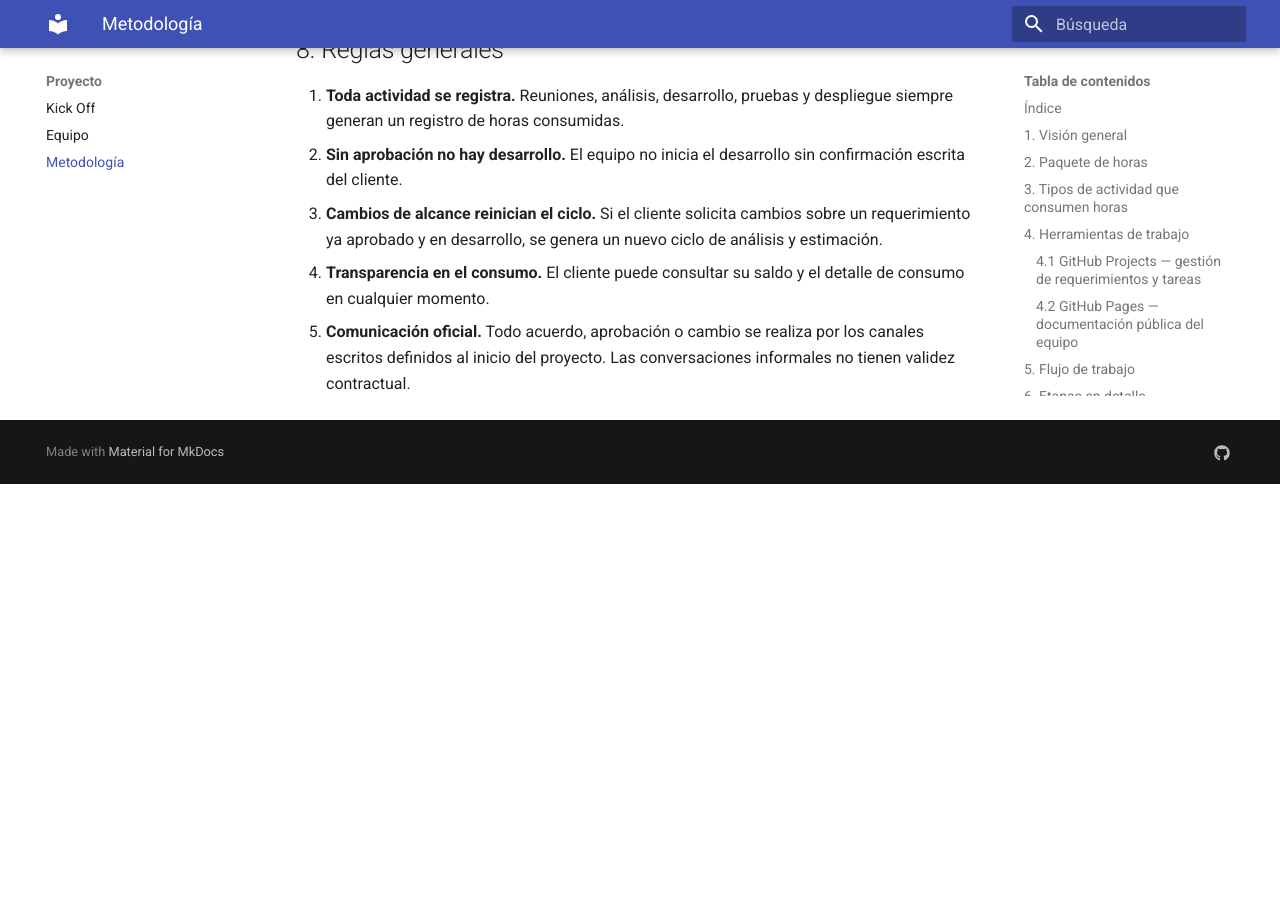
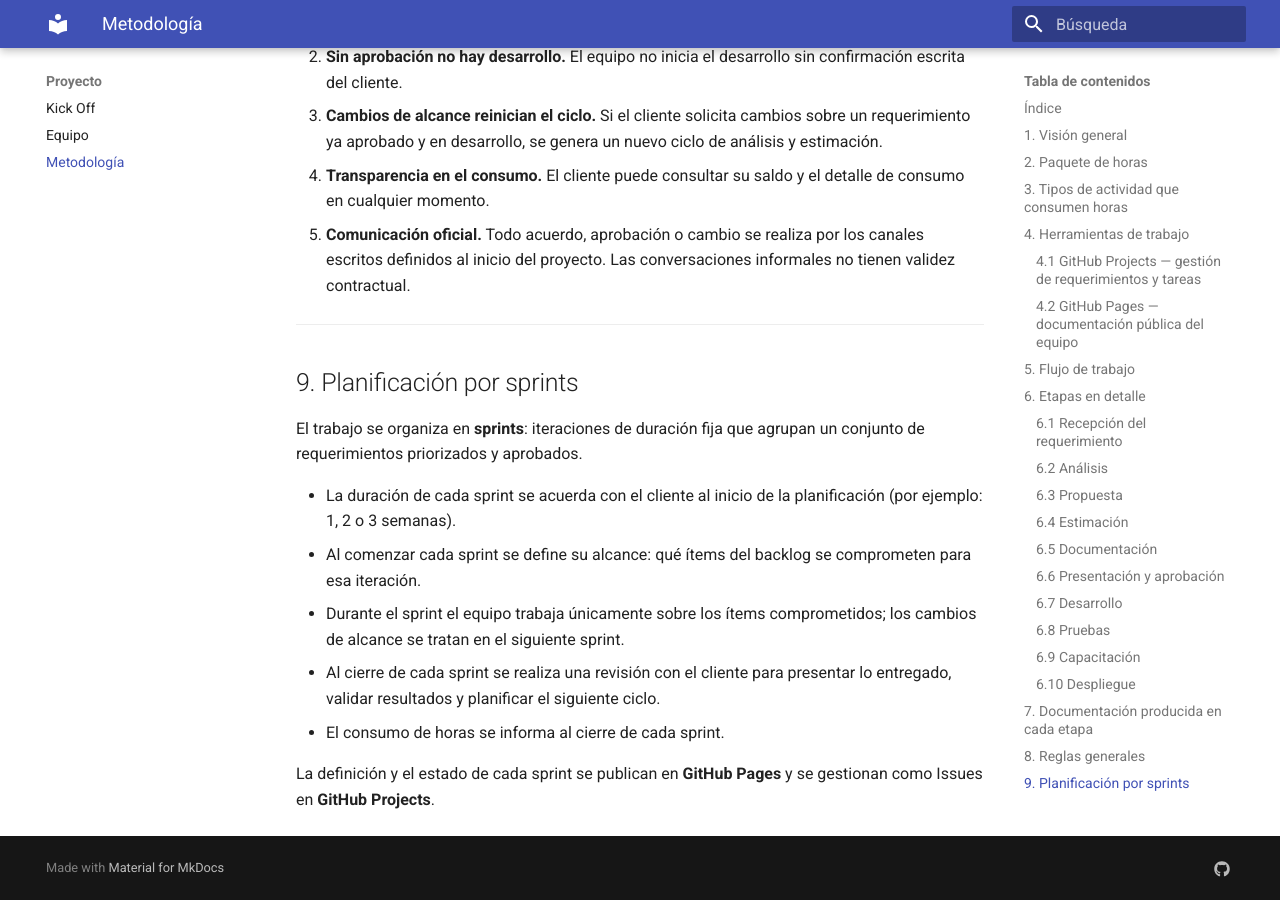
Before and after one commit to Mkdir-arg/Chaco, an MkDocs documentation site: the page built from docs/client/methodology.md, in a window 1280 px wide and 900 px high, scrolled down 7810 px. Built offline with MkDocs 1.6.1 and Material for MkDocs 9.7.7, drawn with Linux system fonts in a browser that asks for light colours; before the commit the page ends 8294 px from its top, so only the background shows below that; some of the changed lines change nothing that is shown; some of the changed text lies outside the part shown.

Commit message:
feat: add sprint planning section to methodology documentation

````diff
--- a/docs/client/methodology.md
+++ b/docs/client/methodology.md
@@ -10,6 +10,7 @@
 6. [Etapas en detalle](#6-etapas-en-detalle)
 7. [Documentación producida en cada etapa](#7-documentación-producida-en-cada-etapa)
 8. [Reglas generales](#8-reglas-generales)
+9. [Planificación por sprints](#9-planificación-por-sprints)
 
 ---
 
@@ -100,19 +101,19 @@ GitHub Pages es el punto de acceso centralizado para toda la documentación del
 ```mermaid
 flowchart TD
     A([🔔 Nuevo requerimiento]) --> B["ANÁLISIS\n(equipo)"]
-    B --> |consume horas| C["PROPUESTA\n(al cliente)"]
-    C --> |consume horas — reunión| D{¿El cliente confirma?}
+    B --> C["PROPUESTA\n(al cliente)"]
+    C --> D{¿El cliente confirma?}
     D --> |SÍ| E[ESTIMACIÓN DE HORAS]
     D --> |NO| Z1([Ajuste o descarte])
-    E --> |consume horas| F["DOCUMENTACIÓN\n(funcional y técnica)"]
-    F --> |consume horas| G["PRESENTACIÓN\n(al cliente)"]
-    G --> |consume horas — reunión| H{¿El cliente aprueba?}
+    E --> F["DOCUMENTACIÓN\n(funcional y técnica)"]
+    F --> G["PRESENTACIÓN\n(al cliente)"]
+    G --> H{¿El cliente aprueba?}
     H --> |SÍ| I[DESARROLLO]
     H --> |NO| Z2([Revisión de propuesta])
-    I --> |consume horas| J[PRUEBAS]
-    J --> |consume horas| K["CAPACITACIÓN\n(si aplica)"]
-    K --> |consume horas| L[DESPLIEGUE]
-    L --> |consume horas| M([✅ Cierre del ciclo])
+    I --> J[PRUEBAS]
+    J --> K["CAPACITACIÓN\n(si aplica)"]
+    K --> L[DESPLIEGUE]
+    L --> M([✅ Cierre del ciclo])
 ```
 
 ---
@@ -131,6 +132,7 @@ flowchart TD
 
 - El equipo estudia el requerimiento: impacto funcional, técnico y sobre procesos existentes.
 - Se identifican dudas o ambigüedades y se solicita clarificación al cliente si es necesario.
+- El analista puede convocar la cantidad de reuniones que considere necesarias hasta contar con una comprensión completa y concreta del requerimiento. Cada reunión consume horas del paquete.
 - **Consume horas** desde el momento en que comienza el análisis.
 
 ### 6.3 Propuesta
@@ -213,3 +215,17 @@ flowchart TD
 3. **Cambios de alcance reinician el ciclo.** Si el cliente solicita cambios sobre un requerimiento ya aprobado y en desarrollo, se genera un nuevo ciclo de análisis y estimación.
 4. **Transparencia en el consumo.** El cliente puede consultar su saldo y el detalle de consumo en cualquier momento.
 5. **Comunicación oficial.** Todo acuerdo, aprobación o cambio se realiza por los canales escritos definidos al inicio del proyecto. Las conversaciones informales no tienen validez contractual.
+
+---
+
+## 9. Planificación por sprints
+
+El trabajo se organiza en **sprints**: iteraciones de duración fija que agrupan un conjunto de requerimientos priorizados y aprobados.
+
+- La duración de cada sprint se acuerda con el cliente al inicio de la planificación (por ejemplo: 1, 2 o 3 semanas).
+- Al comenzar cada sprint se define su alcance: qué ítems del backlog se comprometen para esa iteración.
+- Durante el sprint el equipo trabaja únicamente sobre los ítems comprometidos; los cambios de alcance se tratan en el siguiente sprint.
+- Al cierre de cada sprint se realiza una revisión con el cliente para presentar lo entregado, validar resultados y planificar el siguiente ciclo.
+- El consumo de horas se informa al cierre de cada sprint.
+
+La definición y el estado de cada sprint se publican en **GitHub Pages** y se gestionan como Issues en **GitHub Projects**.
````
